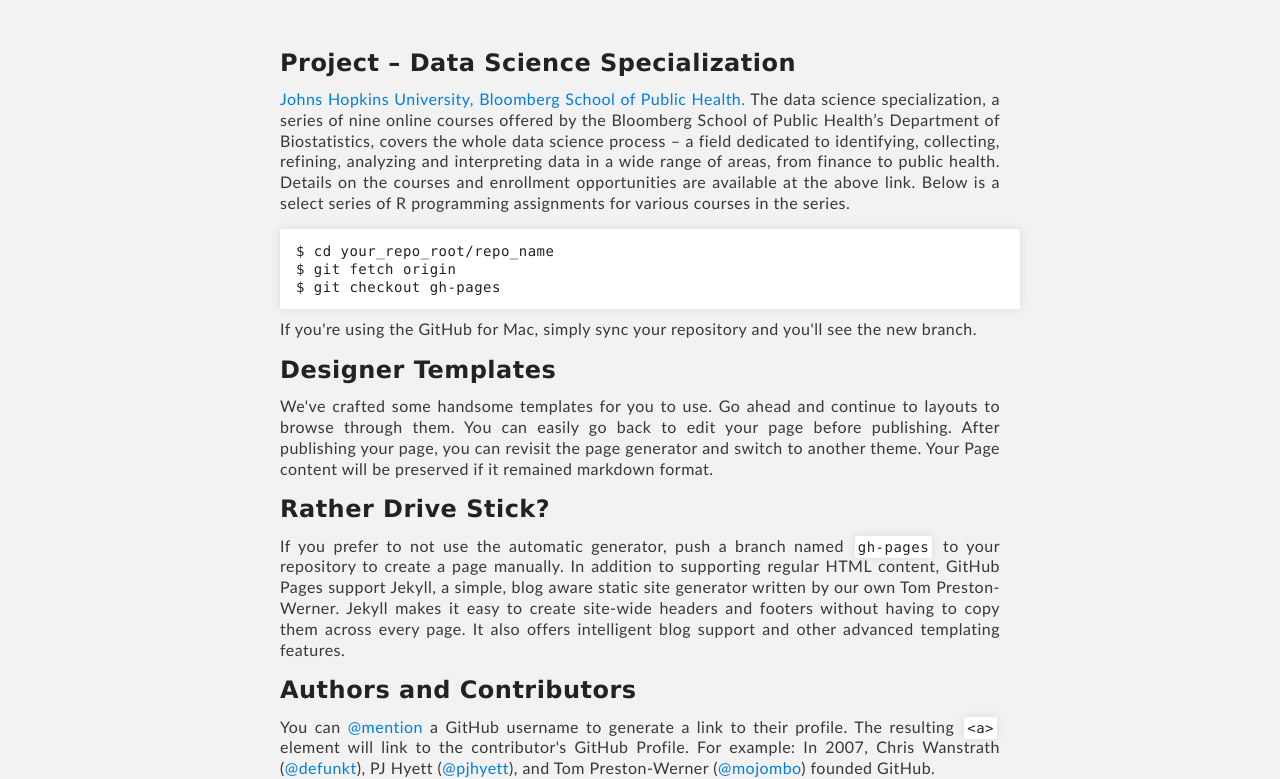
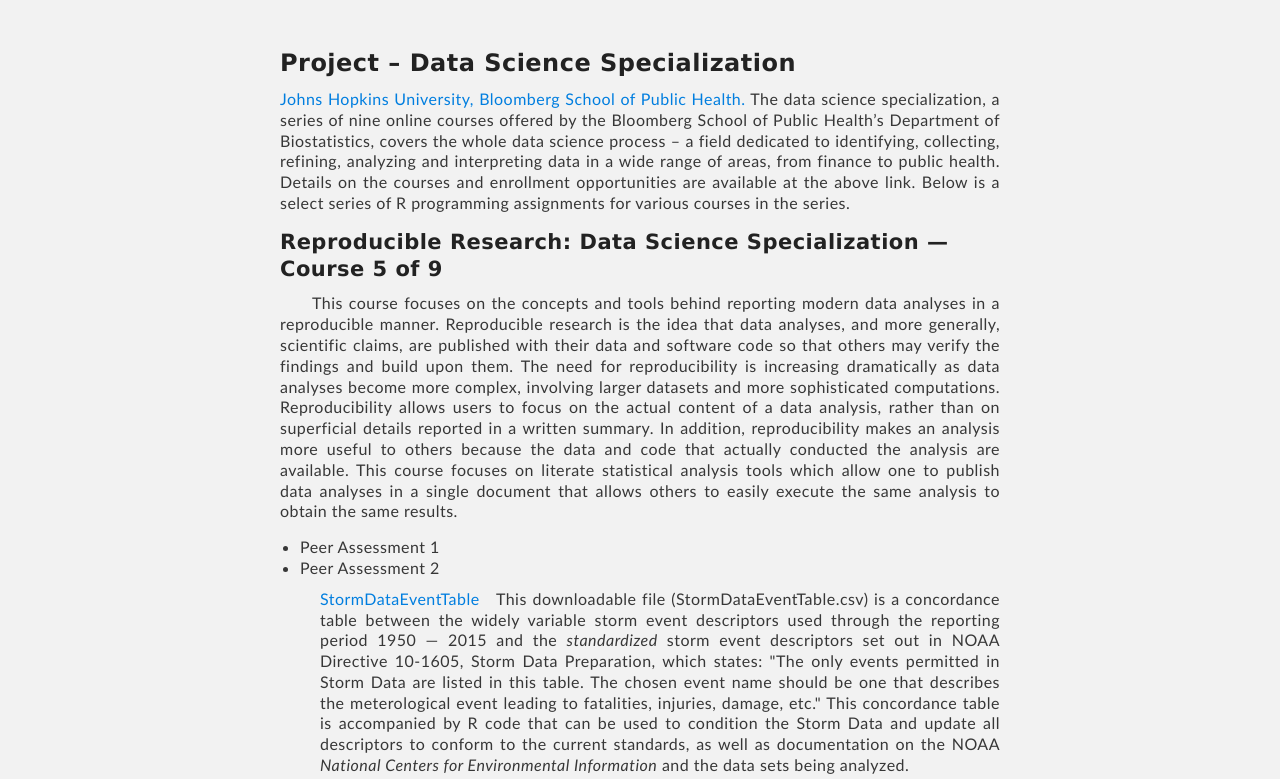
Before and after one commit to deanliddell/deanliddell.github.io, a plain HTML site: page index.html in a window 1280 px wide. Shown: the part 199-978 px from the top of the page. Drawn offline with Linux system fonts and the light colour scheme.

Commit message:
Updated.

```diff
--- a/index.html
+++ b/index.html
@@ -37,6 +37,39 @@
         interpreting data in a wide range of areas, from finance to public health. Details on
         the courses and enrollment opportunities are available at the above link. Below is a
         select series of R programming assignments for various courses in the series.</p>
+        <h4>Reproducible Research: Data Science Specialization &mdash; Course 5 of 9</h4>
+        <p class="indent">This course focuses on the concepts and tools behind reporting modern
+        data analyses in a reproducible manner. Reproducible research is the idea that data
+        analyses, and more generally, scientific claims, are published with their data and
+        software code so that others may verify the findings and build upon them.  The need for
+        reproducibility is increasing dramatically as data analyses become more complex,
+        involving larger datasets and more sophisticated computations. Reproducibility allows
+        users to focus on the actual content of a data analysis, rather than on superficial
+        details reported in a written summary. In addition, reproducibility makes an analysis
+        more useful to others because the data and code that actually conducted the analysis
+        are available. This course focuses on literate statistical analysis tools which allow
+        one to publish data analyses in a single document that allows others to easily execute
+        the same analysis to obtain the same results.</p>
+        <ul>
+            <li>Peer Assessment 1</li>
+            <li>Peer Assessment 2
+                <ul>
+                    <li><p><a href="https://github.com/deanliddell/DataSets/tree/master/NationalClimaticDataCenter">
+                    StormDataEventTable</a>&nbsp;&nbsp; This downloadable file (StormDataEventTable.csv)
+                    is a concordance table between the widely variable storm event descriptors
+                    used through the reporting period 1950 &mdash; 2015 and the <em>standardized</em>
+                    storm event descriptors set out in NOAA Directive 10-1605, Storm Data Preparation,
+                    which states: "The only events permitted in Storm Data are listed in this table.
+                    The chosen event name should be one that describes the meterological event
+                    leading to fatalities, injuries, damage, etc." This concordance table is
+                    accompanied by R code that can be used to condition the Storm Data and
+                    update all descriptors to conform to the current standards, as well as
+                    documentation on the NOAA <em>National Centers for Environmental Information</em>
+                    and the data sets being analyzed.</p>
+                    </li>
+                </ul>
+            </li>
+        </ul>
 
 <pre><code>$ cd your_repo_root/repo_name
 $ git fetch origin
--- a/stylesheets/stylesheet.css
+++ b/stylesheets/stylesheet.css
@@ -99,6 +99,10 @@ p {
   margin: 10px 0 15px 0;
   /* add */
   text-align: justify;
+}
+
+p.indent {
+  text-indent: 2.0em;
 }
 
 footer p {
@@ -208,6 +212,11 @@ ul {
   list-style-position: inside;
   list-style: disc;
   padding-left: 20px;
+}
+
+ul ul {
+  /* second level list */
+  list-style-type: none;
 }
 
 ol {
```
